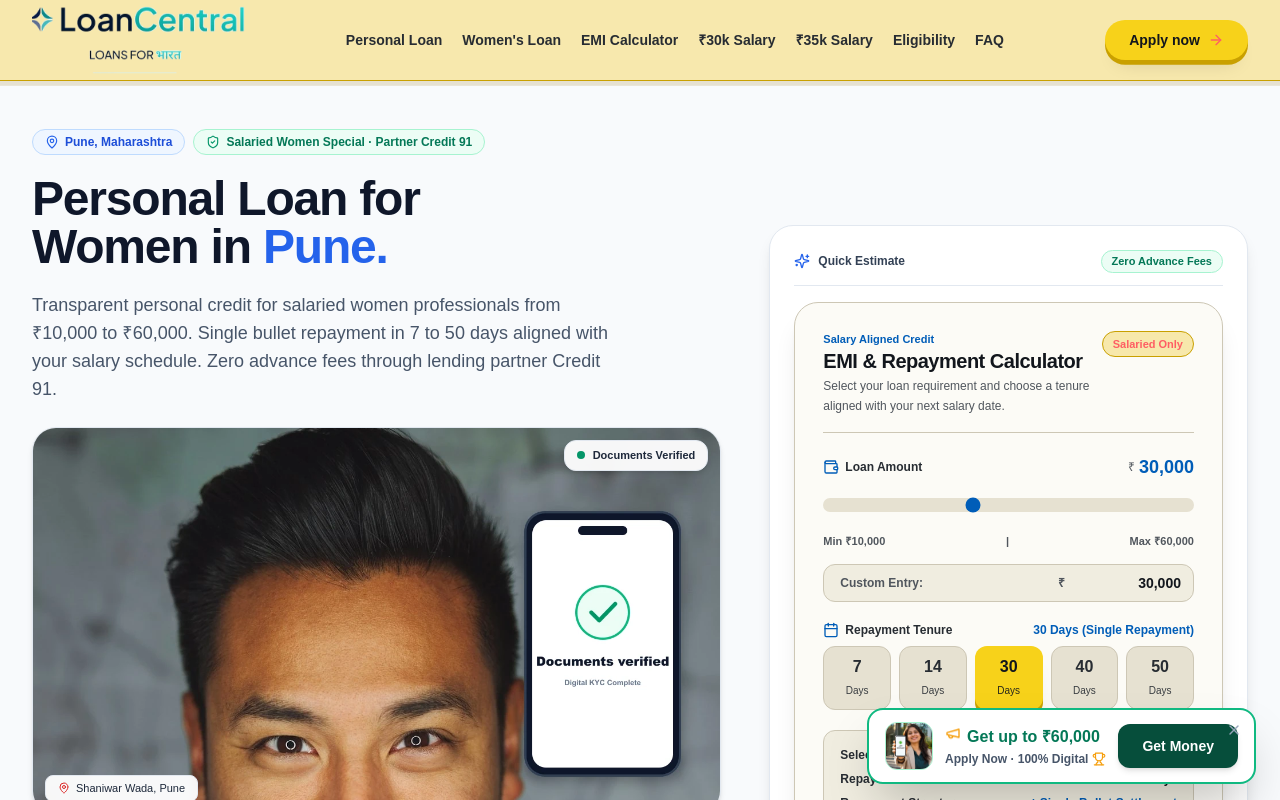
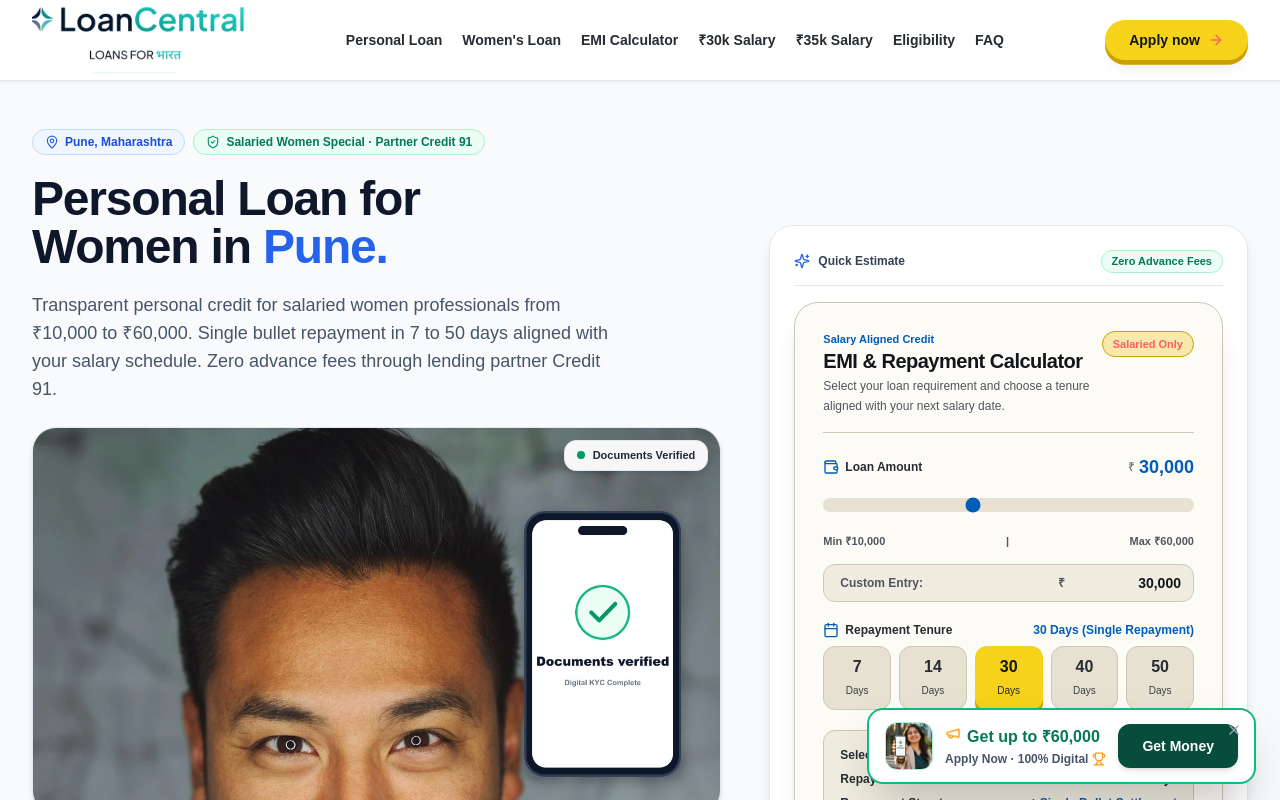
Before and after one commit to madhavbhatia01/loancentral, a Next.js app: page /personal-loan-for-women-in-pune in a window 1280 px wide. Shown: the top 800 px of the page. Built offline with nearby package versions, Linux system fonts and the light colour scheme; a web font is replaced by a local one.

Commit message:
fix: pure white header background and remove landmark badges from images

```diff
--- a/app/hum-theme.css
+++ b/app/hum-theme.css
@@ -104,7 +104,7 @@ html, body { overflow-x: clip; }
 .hm-rounded-card { border-radius: 1.5rem !important; }
 .hm-no-gradient { background-image: none !important; }
 
-.hum-site header.sticky { background-color: color-mix(in oklab, var(--hm-pear-soft) 96%, transparent) !important; border-color: var(--hm-pear-edge) !important; box-shadow: 0 0.3rem 0 var(--hm-paper-deep) !important; }
+.hum-site header.sticky { background-color: #ffffff !important; border-color: #e2e8f0 !important; box-shadow: 0 1px 3px rgba(15, 23, 42, 0.06) !important; }
 .hum-site footer { background-color: #f8fafc !important; color: #475569 !important; border-color: #e2e8f0 !important; }
 .hum-site footer :where(h2, h3, h4, .hm-footer-head) { color: #0f172a !important; }
 .hum-site footer a { color: #475569 !important; }
--- a/components/FintechLoanPage.tsx
+++ b/components/FintechLoanPage.tsx
@@ -314,9 +314,6 @@ export default function FintechLoanPage({
                         sizes="(max-width: 768px) 100vw, 360px"
                         className="object-cover group-hover:scale-105 transition-transform duration-500"
                       />
-                      <div className="absolute top-2.5 right-2.5 bg-white/95 backdrop-blur-xs px-2.5 py-1 rounded-lg text-[10px] font-bold text-slate-800 shadow-xs">
-                        {c.landmark}
-                      </div>
                     </div>
 
                     <div>
--- a/components/WomenLoanPage.tsx
+++ b/components/WomenLoanPage.tsx
@@ -174,12 +174,6 @@ export default function WomenLoanPage({
                       <span className="relative inline-flex rounded-full h-2 w-2 bg-emerald-600"></span>
                     </span>
                     <span className="text-[11px] font-bold text-slate-800">Documents Verified</span>
-                  </div>
-
-                  {/* Landmark Tag */}
-                  <div className="absolute bottom-3 left-3 flex items-center gap-1.5 text-[11px] font-medium text-slate-800 bg-white/95 backdrop-blur-xs px-3 py-1 rounded-lg border border-slate-200 shadow-xs">
-                    <MapPin className="w-3 h-3 text-red-600" />
-                    <span>{activeLandmark}, {cityName}</span>
                   </div>
                 </div>
 
```
